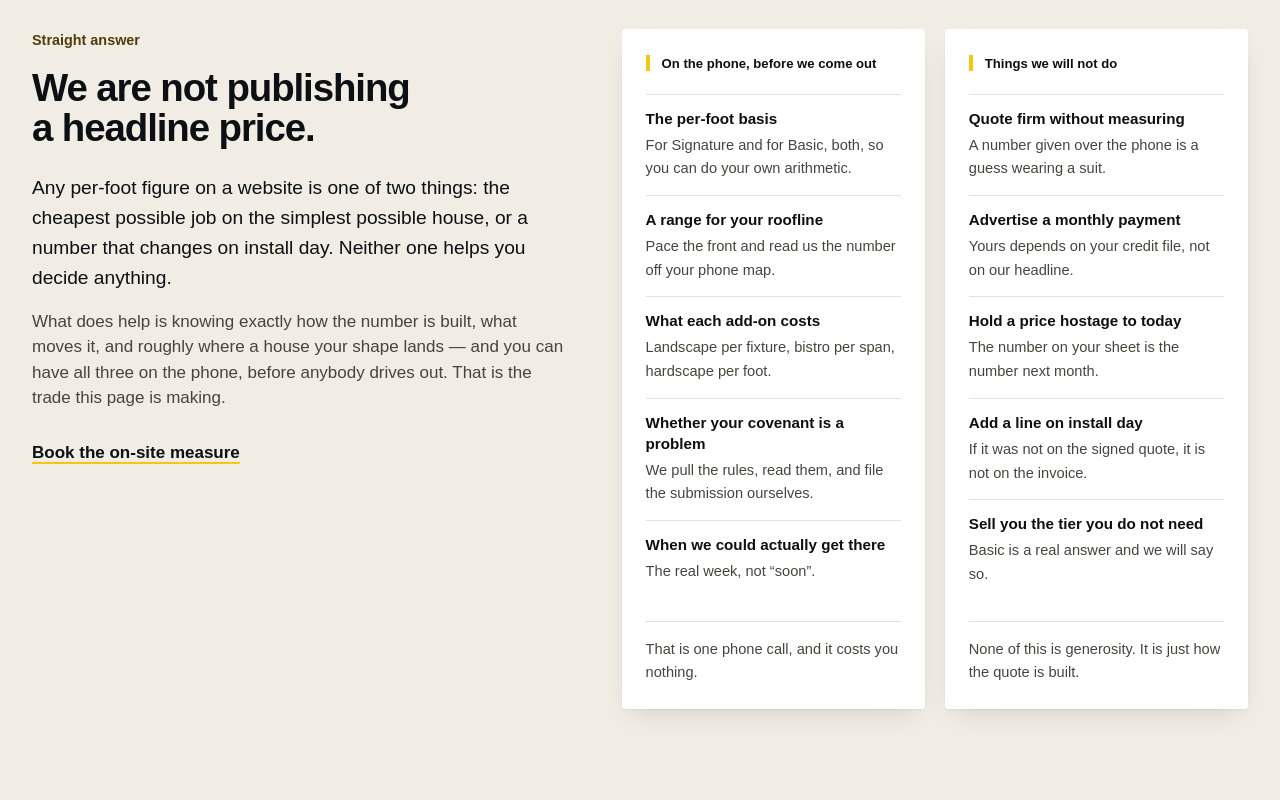
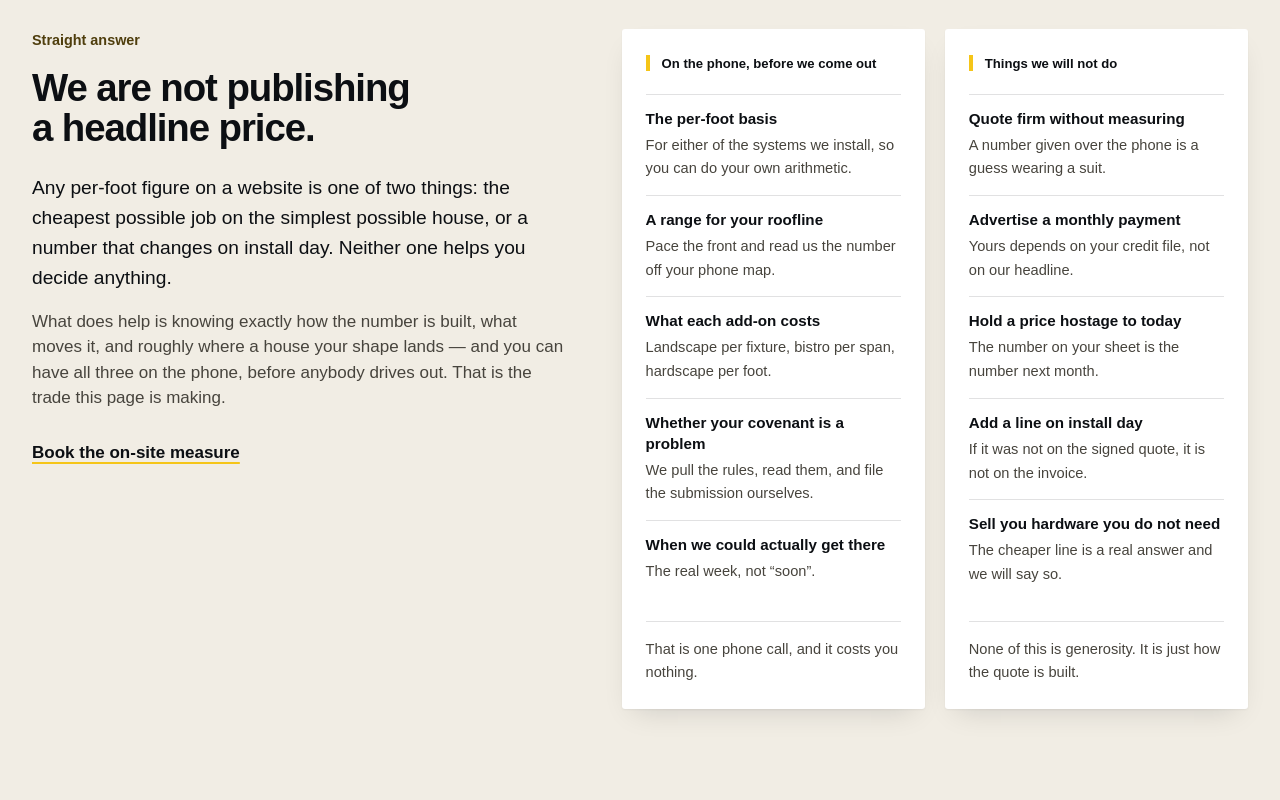
Before and after one commit to kvelasquez315/brytr-site, a Next.js app: page /pricing in a window 1280 px wide. Shown: the part 960-1760 px from the top of the page. Built offline with nearby package versions, Linux system fonts and the light colour scheme; a web font is replaced by a local one.

Commit message:
Upload: page.tsx

```diff
--- a/app/pricing/page.tsx
+++ b/app/pricing/page.tsx
@@ -25,7 +25,7 @@ import { Jsonld, breadcrumb, faqSchema } from "@/lib/schema";
  * staple gun.
  *
  * The driver list is now the arithmetic instead of a countdown: linear feet × story rate
- * + corners + zones + tier = one number, drawn as an equation with the operators between
+ * + corners + zones + hardware = one number, drawn as an equation with the operators between
  * the terms. Same information, no numerals-as-decoration.
  *
  * Archetype: home hero → two-up argument → dark ledger → equation strip → spec table →
@@ -60,7 +60,7 @@ const terms: { op?: string; h: string; p: string }[] = [
   { op: "×", h: "Story rate", p: "A two-story costs more per foot than a ranch. That is access and time on a ladder, not more material." },
   { op: "+", h: "Corners", p: "Every dormer, valley, turret and bay is another mitered transition, cut and sealed by hand." },
   { op: "+", h: "Zones", p: "How many elevations you want to control on their own — front only, front and sides, or the whole envelope." },
-  { op: "+", h: "Tier", p: "Signature or Basic, plus any landscape, hardscape or bistro run added on the same visit." },
+  { op: "+", h: "Hardware", p: "Which manufacturer's line goes on the house, plus any landscape, hardscape or bistro run added on the same visit." },
 ];
 
 export default function Pricing() {
@@ -115,7 +115,7 @@ export default function Pricing() {
               {
                 h: "On the phone, before we come out",
                 l: [
-                  ["The per-foot basis", "For Signature and for Basic, both, so you can do your own arithmetic."],
+                  ["The per-foot basis", "For either of the systems we install, so you can do your own arithmetic."],
                   ["A range for your roofline", "Pace the front and read us the number off your phone map."],
                   ["What each add-on costs", "Landscape per fixture, bistro per span, hardscape per foot."],
                   ["Whether your covenant is a problem", "We pull the rules, read them, and file the submission ourselves."],
@@ -130,7 +130,7 @@ export default function Pricing() {
                   ["Advertise a monthly payment", "Yours depends on your credit file, not on our headline."],
                   ["Hold a price hostage to today", "The number on your sheet is the number next month."],
                   ["Add a line on install day", "If it was not on the signed quote, it is not on the invoice."],
-                  ["Sell you the tier you do not need", "Basic is a real answer and we will say so."],
+                  ["Sell you hardware you do not need", "The cheaper line is a real answer and we will say so."],
                 ],
                 foot: "None of this is generosity. It is just how the quote is built.",
               },
@@ -346,7 +346,7 @@ export default function Pricing() {
             <div className="min-w-0 flex-1">
               <p className="font-display text-xl font-bold text-on-dark">One number for the whole scope, in writing.</p>
               <p className="mt-1.5 text-sm text-on-dark-muted">
-                Itemized by elevation, tier and zone, signed before we schedule, and unchanged on
+                Itemized by elevation, hardware and zone, signed before we schedule, and unchanged on
                 install day.
               </p>
             </div>
@@ -406,7 +406,7 @@ export default function Pricing() {
             <dl className="mt-6 divide-y divide-on-dark/12 border-y border-on-dark/12">
               {[
                 ["Linear feet measured", "Front, sides and any rear elevation, itemized separately"],
-                ["System tier", "Signature or Basic, named on the quote rather than implied"],
+                ["Hardware", "The manufacturer and the line, named on the quote rather than implied"],
                 ["Zones", "How many independently controlled areas, and which elevations they cover"],
                 ["Corners and transitions", "Counted, because miters are labor and labor is the number"],
                 ["Add-ons", "Landscape, hardscape or bistro, each priced on its own line"],
@@ -438,7 +438,7 @@ export default function Pricing() {
                 </p>
                 <dl className="mt-5 divide-y divide-on-dark/12 border-y border-on-dark/12">
                   {[["Roofline measured", "244 linear ft"], ["Elevations lit", "Front and both sides"],
-                    ["Zones", "3"], ["Tier", "Signature"], ["Install", "1 day"], ["Landscape added", "4 uplights"]].map(([k, v]) => (
+                    ["Zones", "3"], ["System", "Haven Evolution"], ["Install", "1 day"], ["Landscape added", "4 uplights"]].map(([k, v]) => (
                     <div key={k} className="flex items-baseline justify-between gap-4 py-3">
                       <dt className="text-sm text-on-dark-muted">{k}</dt>
                       <dd className="u text-sm font-medium text-on-dark">{v}</dd>
```
